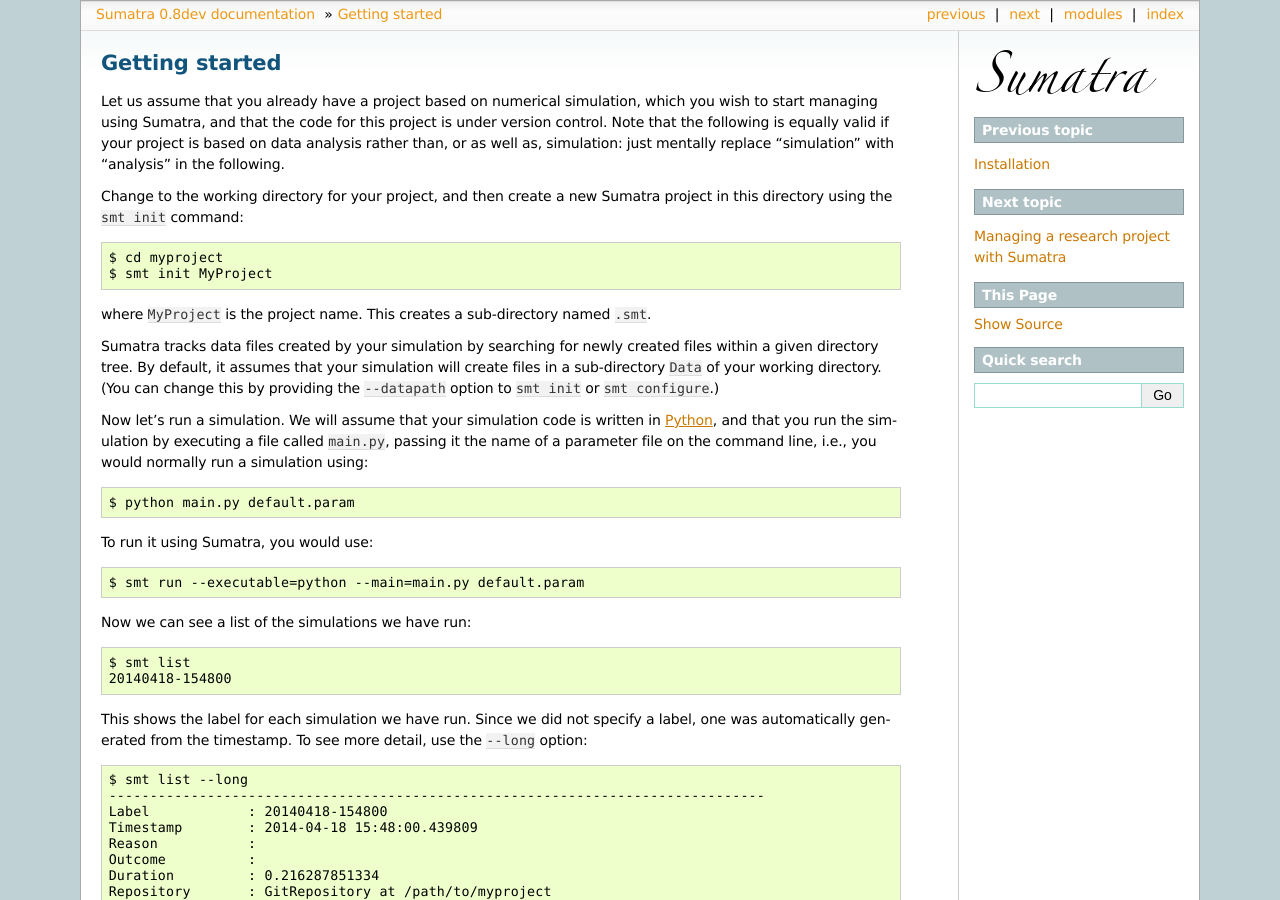
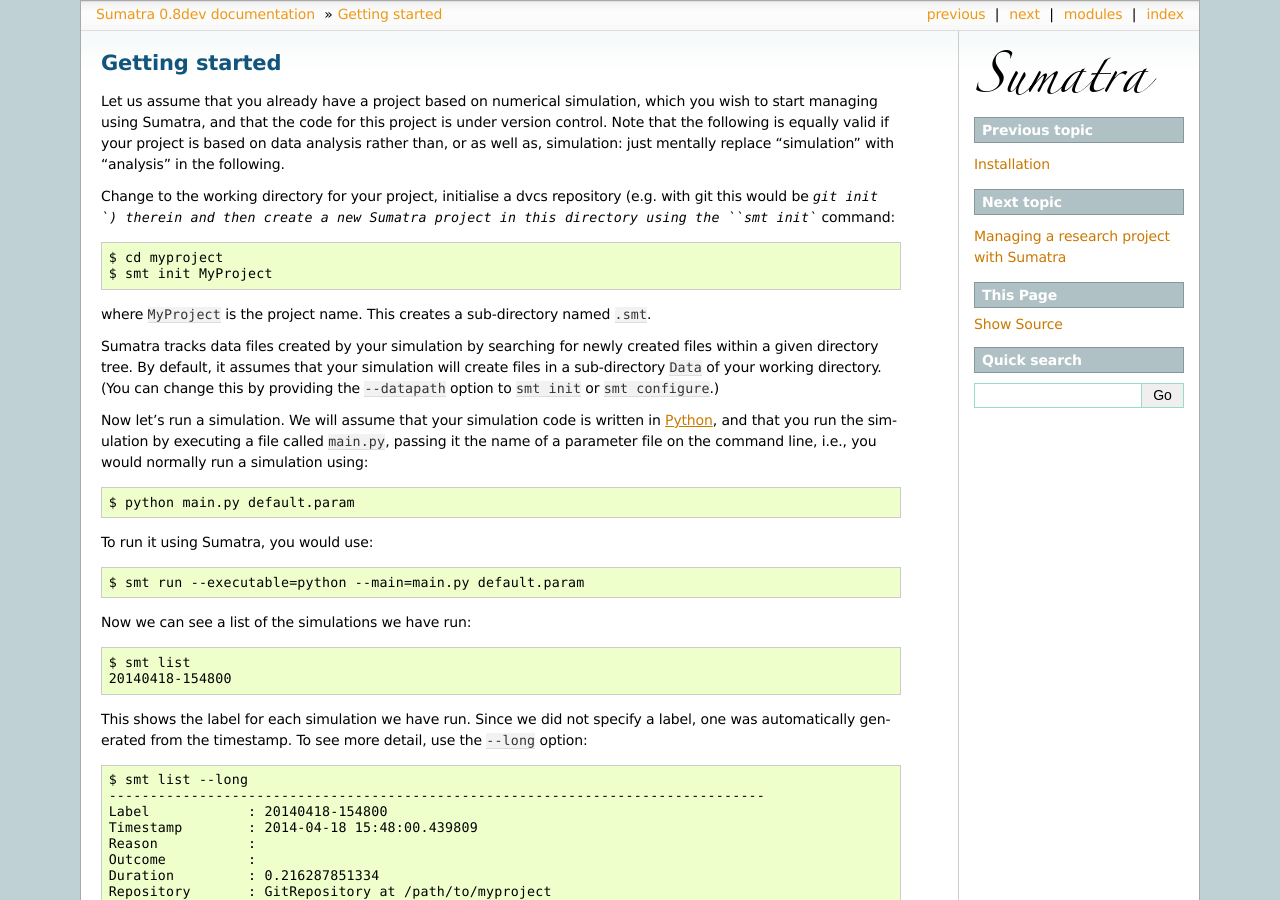
Before and after one commit to open-research/sumatra, a Sphinx documentation site: the page built from doc/getting_started.txt, in a window 1280 px wide and 900 px high. Built offline with Sphinx 7.4.7, drawn with Linux system fonts in a browser that asks for light colours.

Commit message:
clarifiying the need for the presence of a dvcs repository
As result of the https://github.com/open-research/sumatra/issues/347#issuecomment-235274646 the requirement to have a repo initalised before is emphasised.

```diff
--- a/doc/getting_started.txt
+++ b/doc/getting_started.txt
@@ -8,7 +8,7 @@
 your project is based on data analysis rather than, or as well as,
 simulation: just mentally replace "simulation" with "analysis" in the following.
 
-Change to the working directory for your project, and then create a new Sumatra
+Change to the working directory for your project, initialise a dvcs repository (e.g. with git this would be `git init `) therein and then create a new Sumatra
 project in this directory using the ``smt init`` command::
 
     $ cd myproject
```
